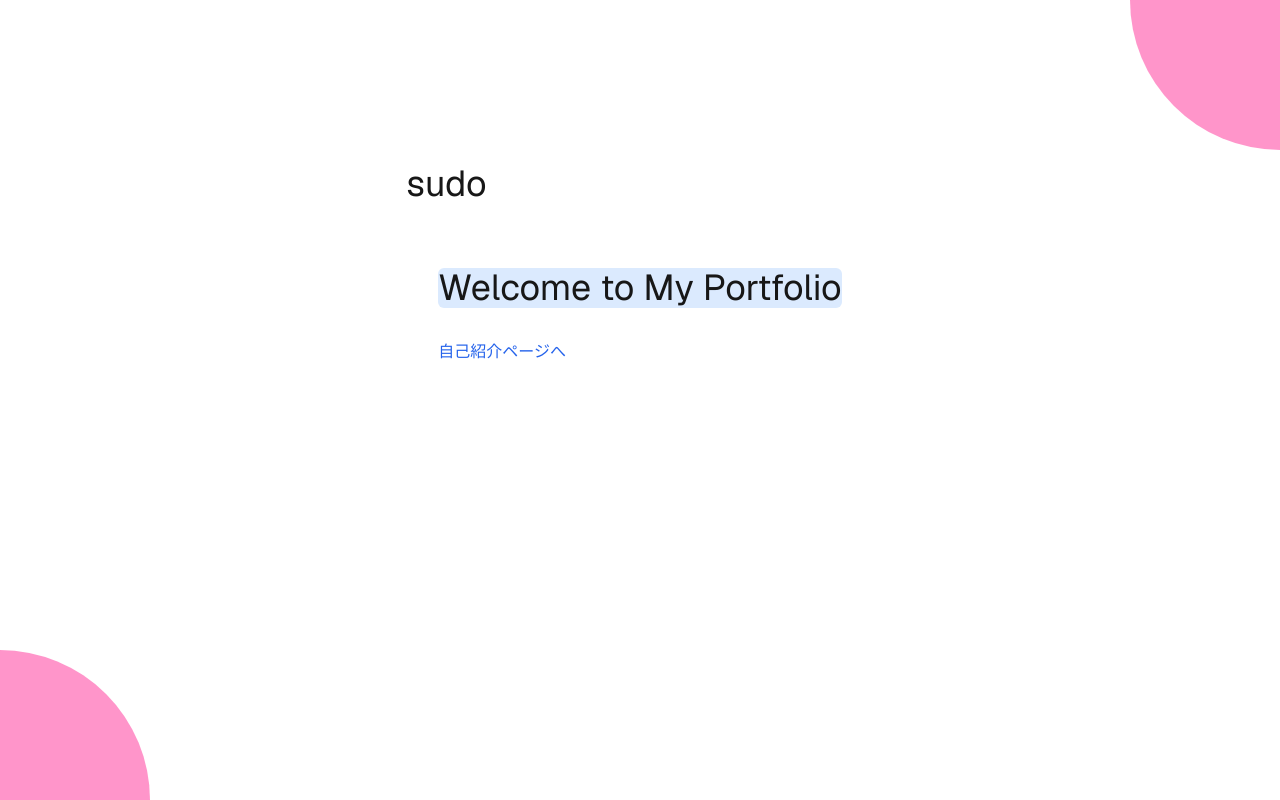
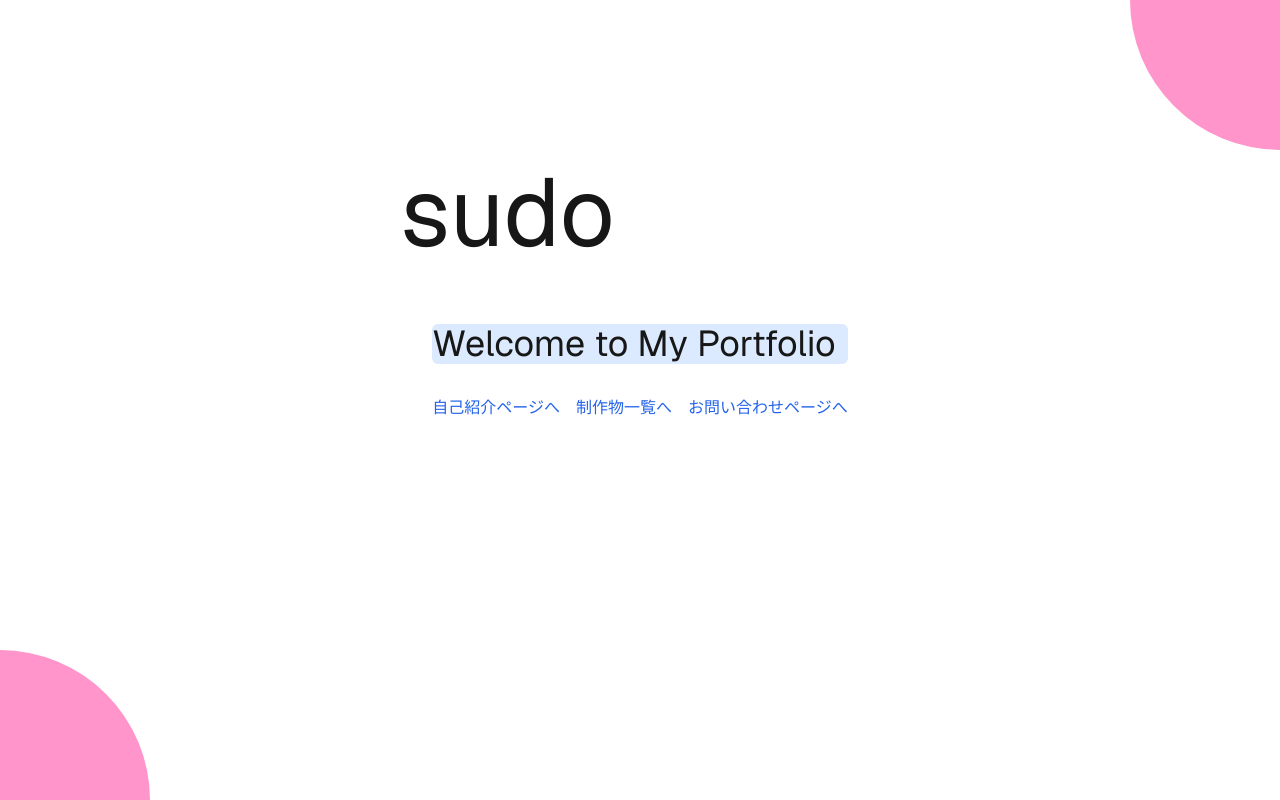
Before and after one commit to s-taku0502/portfolio, a Next.js app: page / in a window 1280 px wide. Shown: the top 800 px of the page. Built offline with nearby package versions, Linux system fonts and the light colour scheme.

Commit message:
update:ナビゲーションを編集

```diff
--- a/src/app/page.js
+++ b/src/app/page.js
@@ -8,14 +8,20 @@ export default function Home() {
       <div className="background-shape shape-bottom-left" />
       <div className="grid grid-rows-[20px_1fr_20px] items-center justify-items-center min-h-screen p-8 pb-20 gap-16 sm:p-20 font-[family-name:var(--font-geist-sans)]">
         <main className="flex flex-col gap-8 row-start-2 items-center sm:items-start">
-          <h1 className="text-4xl ts-2xl">sudo</h1>
+          <h1 className="text-8xl ts-2xl">sudo</h1>
           <div className="min-h-screen p-8">
             <h1 className="text-4xl mb-8 bg-blue-100 rounded-md">
               Welcome to My Portfolio
             </h1>
             <nav className="flex space-x-4">
-              <Link href="/about" className="text-blue-600 hover:underline">
+              <Link href="/about" className="text-blue-600 ts:bold hover:underline">
                 自己紹介ページへ
+              </Link>
+              <Link href="/projects" className="text-blue-600 hover:underline">
+                制作物一覧へ
+              </Link>
+              <Link href="/contact" className="text-blue-600 hover:underline">
+                お問い合わせページへ
               </Link>
             </nav>
           </div>
```
